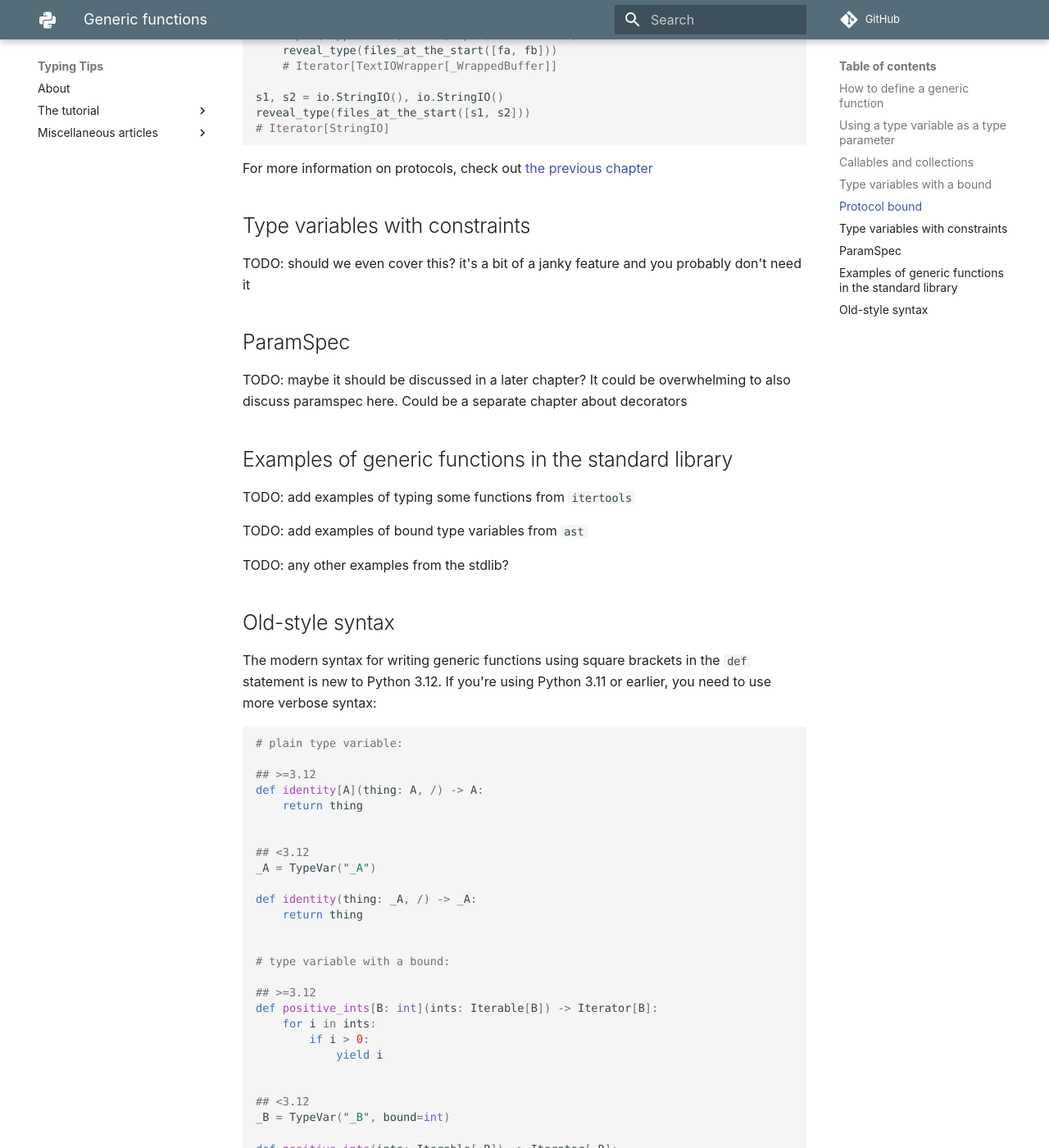
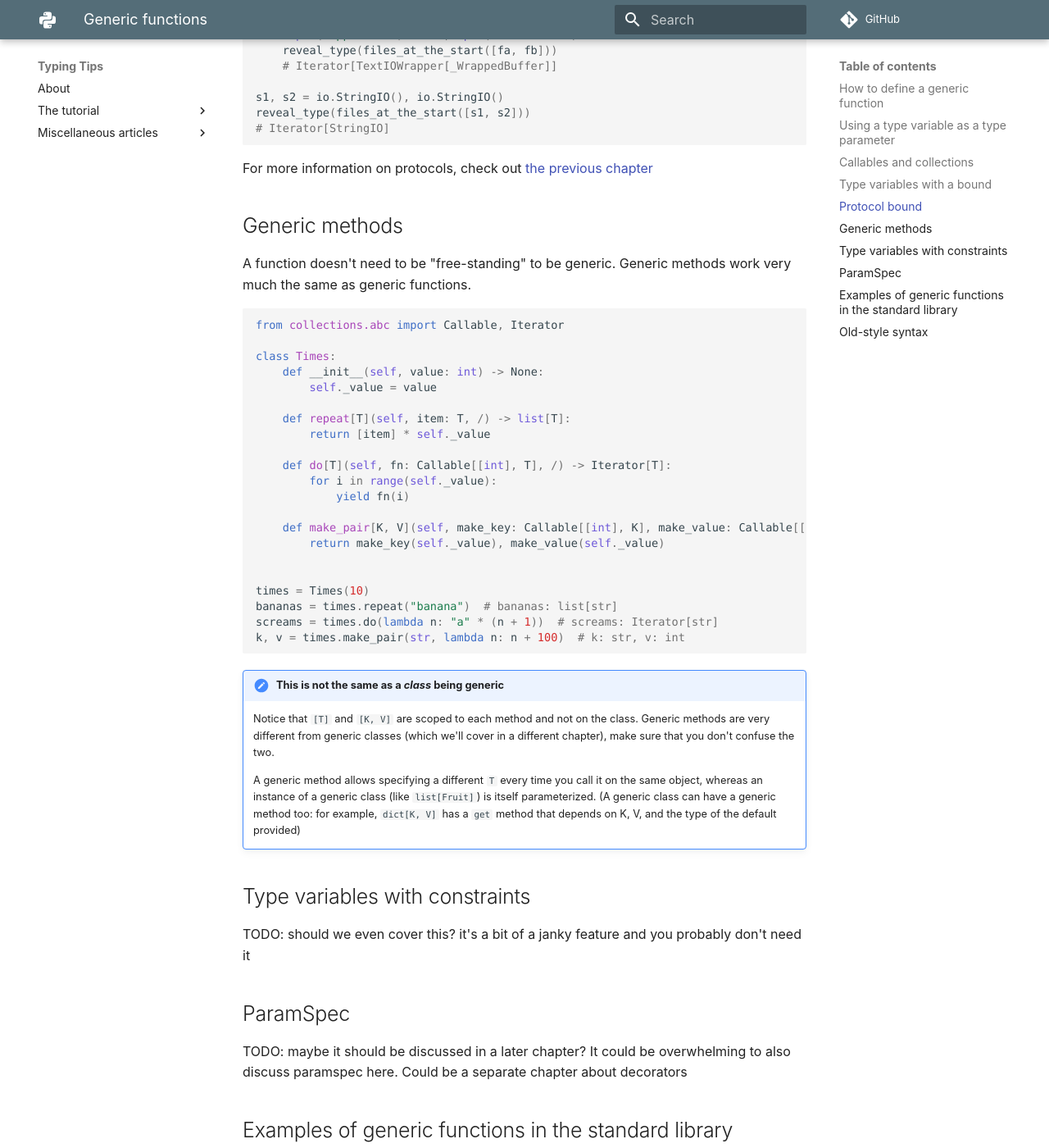
Before and after one commit to decorator-factory/typing-tips, an MkDocs documentation site: the page built from docs/tutorial/3-generic-functions/index.md, in a window 1280 px wide and 1400 px high, scrolled down 7969 px. Shown: the whole window at 82% size. Built offline with MkDocs 1.6.1 and Material for MkDocs 9.7.7, drawn with Linux system fonts in a browser that asks for light colours; plug-ins that fetch from the network failed and are left out; comment, search, counter and statistics services are not loaded.

Commit message:
Add section on generic methods

````diff
--- a/docs/tutorial/3-generic-functions/index.md
+++ b/docs/tutorial/3-generic-functions/index.md
@@ -398,6 +398,54 @@ reveal_type(files_at_the_start([s1, s2]))
 For more information on protocols, check out [the previous chapter](../2-using-protocols/index.md)
 
 
+## Generic methods
+
+A function doesn't need to be "free-standing" to be generic. Generic methods work very much the same
+as generic functions.
+
+```py
+from collections.abc import Callable, Iterator
+
+class Times:
+    def __init__(self, value: int) -> None:
+        self._value = value
+
+    def repeat[T](self, item: T, /) -> list[T]:
+        return [item] * self._value
+
+    def do[T](self, fn: Callable[[int], T], /) -> Iterator[T]:
+        for i in range(self._value):
+            yield fn(i)
+
+    def make_pair[K, V](self, make_key: Callable[[int], K], make_value: Callable[[int], V]) -> tuple[K, V]:
+        return make_key(self._value), make_value(self._value)
+
+
+times = Times(10)
+bananas = times.repeat("banana")  # bananas: list[str]
+screams = times.do(lambda n: "a" * (n + 1))  # screams: Iterator[str]
+k, v = times.make_pair(str, lambda n: n + 100)  # k: str, v: int
+```
+
+!!! note "This is not the same as a _class_ being generic"
+
+    Notice that `[T]` and `[K, V]` are scoped to each method and not on the class.
+    Generic methods are very different from generic classes (which we'll cover
+    in a different chapter), make sure that you don't confuse the two.
+
+    A generic method allows specifying a different `T` every time you call it on the
+    same object, whereas an instance of a generic class (like `list[Fruit]`) is itself
+    parameterized.
+    (A generic class can have a generic method too: for example, `dict[K, V]` has a
+    `get` method that depends on K, V, and the type of the default provided)
+
+<!--
+I am doing a bit of time travel here, but it's possible that the reader has already
+seen generic classes and/or methods.
+It's also possible that people read just up to this article and interact with generic
+classes anyway -- it's pretty difficult to write Python code without lists or dicts.
+-->
+
 ## Type variables with constraints
 
 TODO: should we even cover this? it's a bit of a janky feature and you probably don't need it
````
